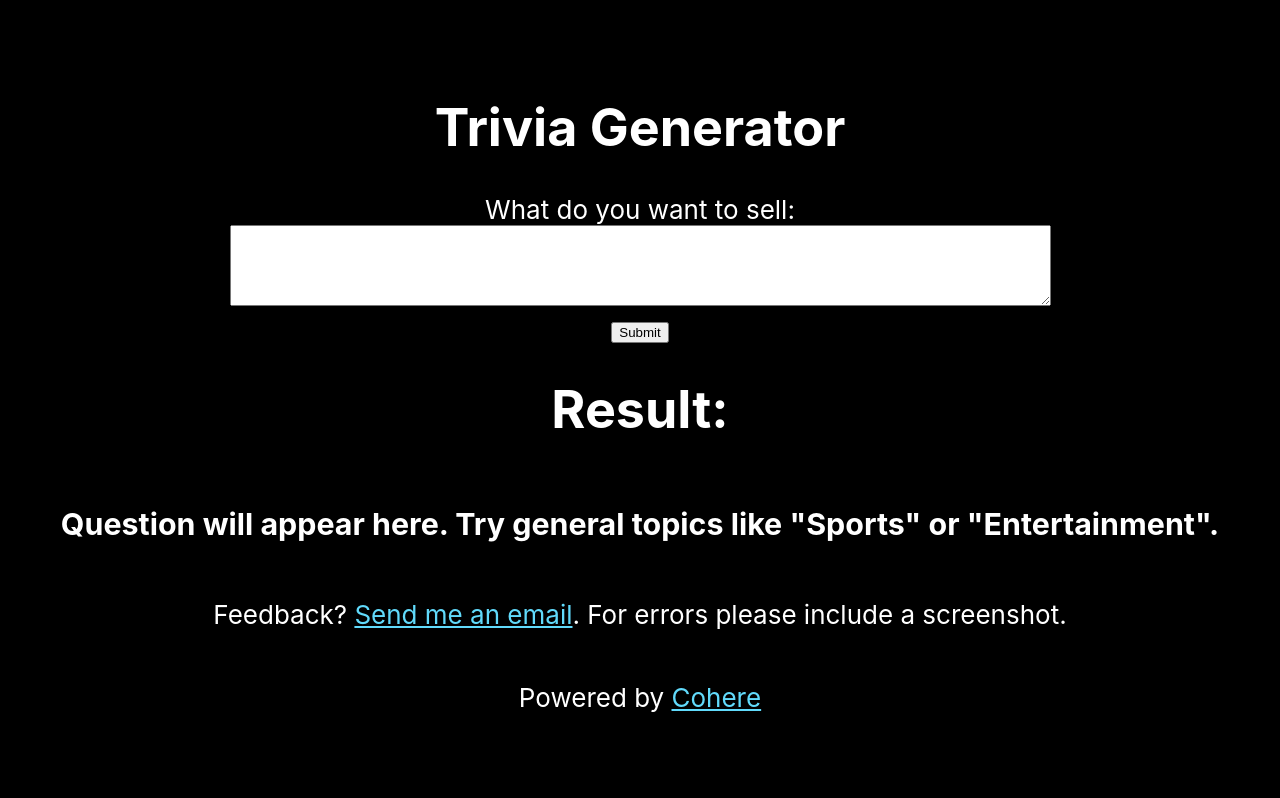
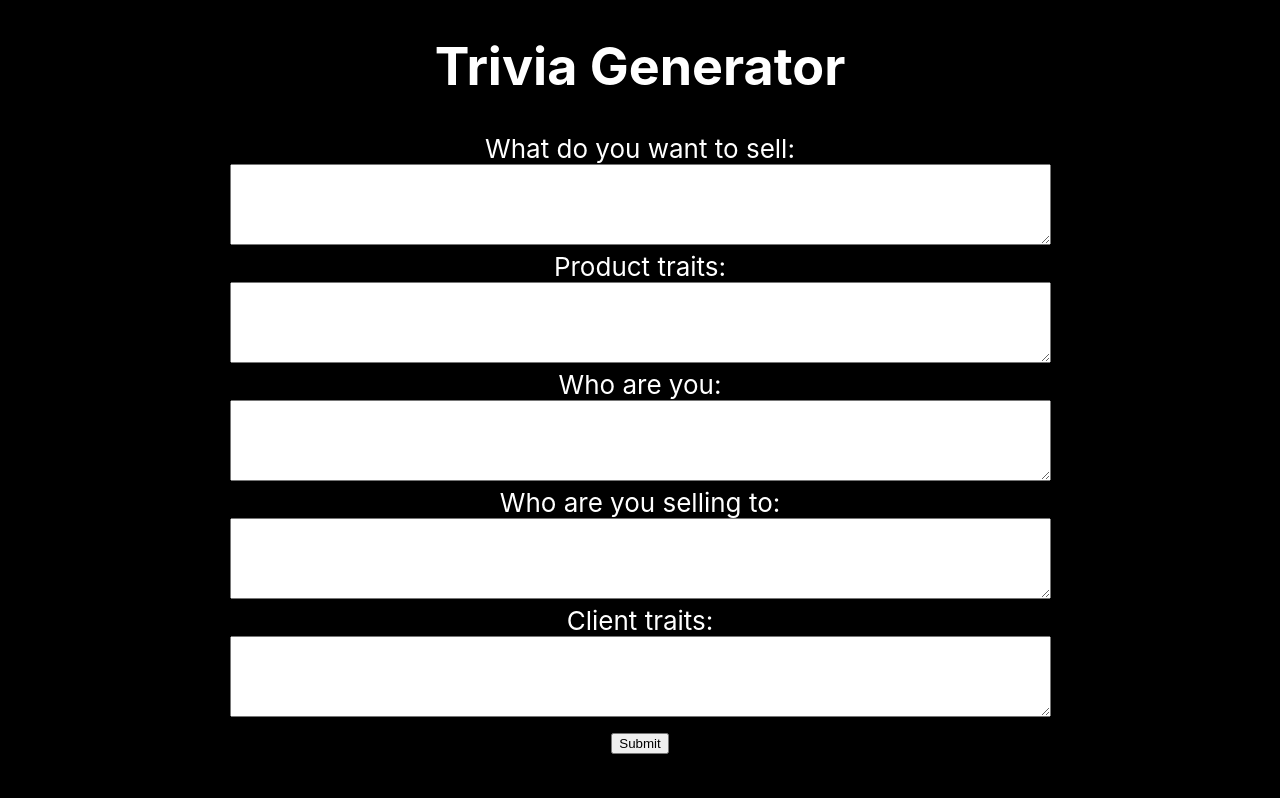
Before and after one commit to WilliamUW/PitchPerfect, a React (Create React App) app in the folder client/: page / in a window 1280 px wide. Shown: the top 798 px of the page. Built offline with nearby package versions, Linux system fonts and the light colour scheme.

Commit message:
Add all fields

```diff
--- a/client/src/App.js
+++ b/client/src/App.js
@@ -4,17 +4,44 @@ import './App.css'
 function App() {
   const [data, setData] = React.useState(null)
   const [prompt, setPrompt] = React.useState('')
+  const [product, setProduct] = React.useState('')
+
 
   // Update prompt variable when handleChange is called
   const handleChange = (abc) => {
     setPrompt(abc.target.value)
   }
 
+  // Update prompt variable when handleChange is called
+  const handleChangeProduct = (abc) => {
+    setProduct(abc.target.value)
+  }
+
+  const [product_traits, setProductTraits] = React.useState('')
+  const handleChangeProductTraits = (abc) => {
+    setProductTraits(abc.target.value)
+  }
+
+  const [seller, setSeller] = React.useState('')
+  const handleChangeSeller = (abc) => {
+    setSeller(abc.target.value)
+  }
+
+  const [client, setClient] = React.useState('')
+  const handleChangeClient = (abc) => {
+    setClient(abc.target.value)
+  }
+
+  const [client_traits, setClientTraits] = React.useState('')
+  const handleChangeClientTraits = (abc) => {
+    setClientTraits(abc.target.value)
+  }
+
   // When handleSubmit is called, passes prompt to /api and then gets assigns response to data
   const handleSubmit = (abc) => {
     abc.preventDefault()
     setData(null)
-    fetch(`/api?prompt=${prompt}`)
+    fetch(`/api?prompt=${prompt}&product=${product}&productTraits=${product_traits}&seller=${seller}&client=${client}&clientTraits=${client_traits}`)
       .then((res) => res.json())
       .then((data) => setData(`${data.generations[0].text.slice(0,-1)}`))
   }
@@ -26,8 +53,29 @@ function App() {
         <form onSubmit={handleSubmit}>
           <label>
             What do you want to sell: <br/>
-            <textarea name="input-box" rows="5" cols="100" value={prompt} onChange={handleChange}/>
+            <textarea name="input-box" rows="5" cols="100" value={product} onChange={handleChangeProduct}/>
           </label>
+          <br/>
+          <label>
+            Product traits: <br/>
+            <textarea name="input-box" rows="5" cols="100" value={product_traits} onChange={handleChangeProductTraits}/>
+          </label>
+          <br/>
+          <label>
+            Who are you: <br/>
+            <textarea name="input-box" rows="5" cols="100" value={seller} onChange={handleChangeSeller}/>
+          </label>
+          <br/>
+          <label>
+            Who are you selling to: <br/>
+            <textarea name="input-box" rows="5" cols="100" value={client} onChange={handleChangeClient}/>
+          </label>
+          <br/>
+          <label>
+            Client traits: <br/>
+            <textarea name="input-box" rows="5" cols="100" value={client_traits} onChange={handleChangeClientTraits}/>
+          </label>
+
           <br/>
           <input type="submit" value="Submit" />
         </form>
```
Also changed, not shown: 1 other file (tests, documents, lock files or other folders).
